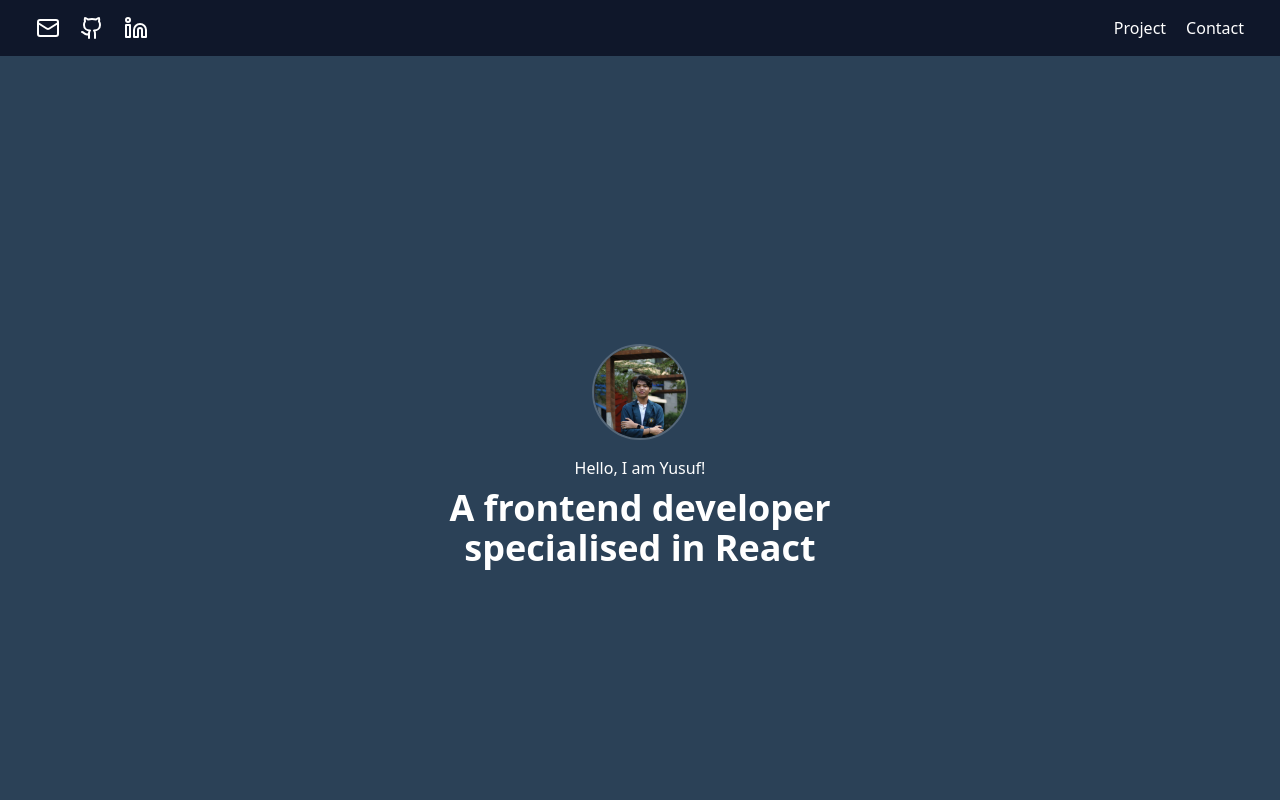
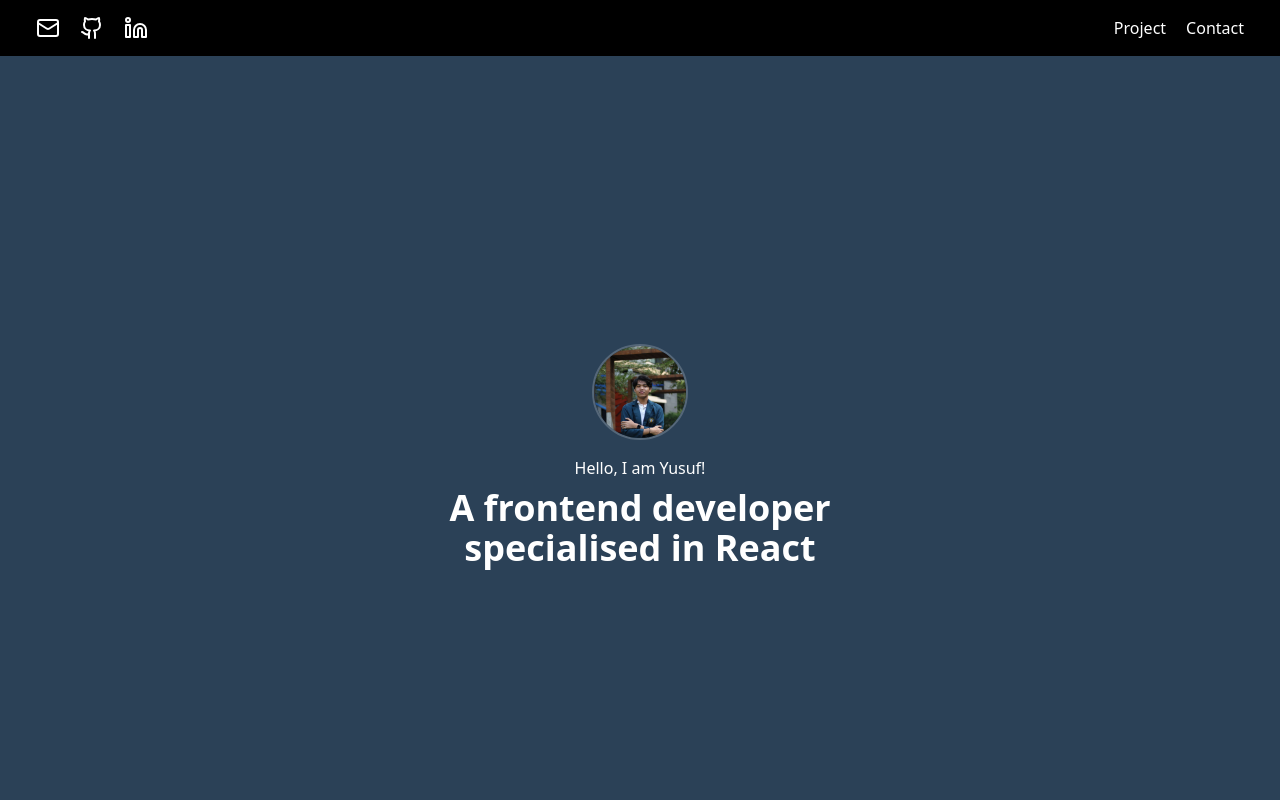
Before and after one commit to yusufswe/yusuf-mit, a React (Create React App) app: page / in a window 1280 px wide. Shown: the top 800 px of the page. Built offline with nearby package versions, Linux system fonts and the light colour scheme.

Commit message:
fix: change navbar background color

```diff
--- a/src/sections/Navbar.jsx
+++ b/src/sections/Navbar.jsx
@@ -4,7 +4,7 @@ import { Mail, Github, Linkedin, Medium, Stackoverflow } from "lucide-react";
 export default function Navbar() {
   return (
     <header className="container mx-auto">
-      <div className="bg-slate-900 p-4">
+      <div className="bg-black p-4">
         <div className="flex justify-between px-5 text-white">
           <div className="flex space-x-5">
             <a
```
